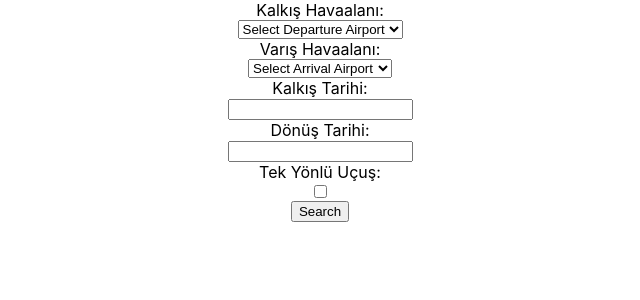
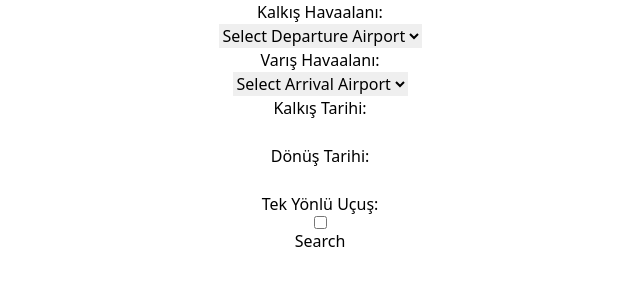
Before and after one commit to gokcetasci/flight-search-app, a React (Create React App) app: page / in a window 1280 px wide. Shown: the top 300 px of the page, without its empty margins (320-960 px from the left). Built offline with nearby package versions, Linux system fonts and the light colour scheme.

Commit message:
tailwind css install

```diff
--- a/package.json
+++ b/package.json
@@ -20,7 +20,6 @@
     "test": "react-scripts test",
     "eject": "react-scripts eject",
     "start-server": "json-server --watch db.json --port 3002"
-
   },
   "eslintConfig": {
     "extends": [
@@ -39,5 +38,8 @@
       "last 1 firefox version",
       "last 1 safari version"
     ]
+  },
+  "devDependencies": {
+    "tailwindcss": "^3.4.1"
   }
 }
--- a/src/index.css
+++ b/src/index.css
@@ -1,13 +1,3 @@
-body {
-  margin: 0;
-  font-family: -apple-system, BlinkMacSystemFont, 'Segoe UI', 'Roboto', 'Oxygen',
-    'Ubuntu', 'Cantarell', 'Fira Sans', 'Droid Sans', 'Helvetica Neue',
-    sans-serif;
-  -webkit-font-smoothing: antialiased;
-  -moz-osx-font-smoothing: grayscale;
-}
-
-code {
-  font-family: source-code-pro, Menlo, Monaco, Consolas, 'Courier New',
-    monospace;
-}
+@tailwind base;
+@tailwind components;
+@tailwind utilities;
--- /dev/null
+++ b/tailwind.config.js
@@ -0,0 +1,10 @@
+/** @type {import('tailwindcss').Config} */
+module.exports = {
+  content: [
+    "./src/**/*.{js,jsx,ts,tsx}",
+  ],
+  theme: {
+    extend: {},
+  },
+  plugins: [],
+}
```
Also changed, not shown: 1 other file (tests, documents, lock files or other folders).
